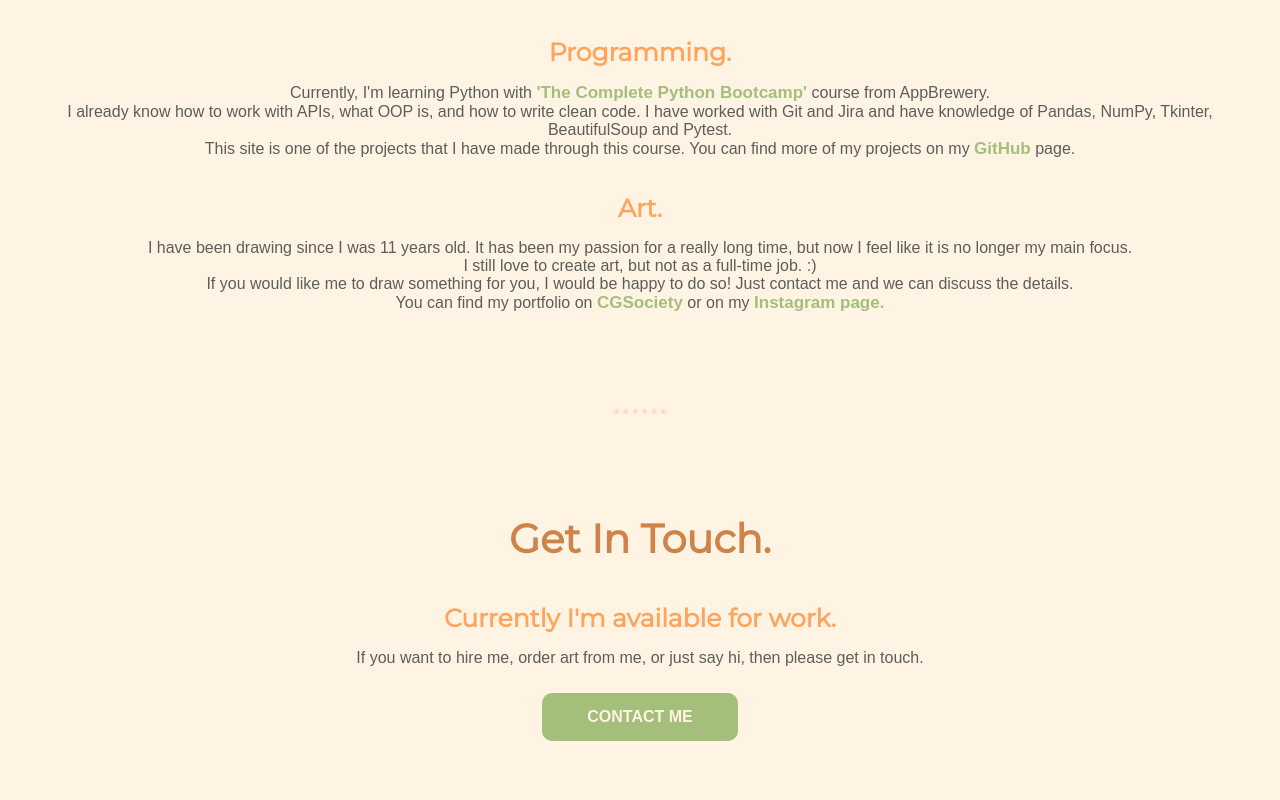
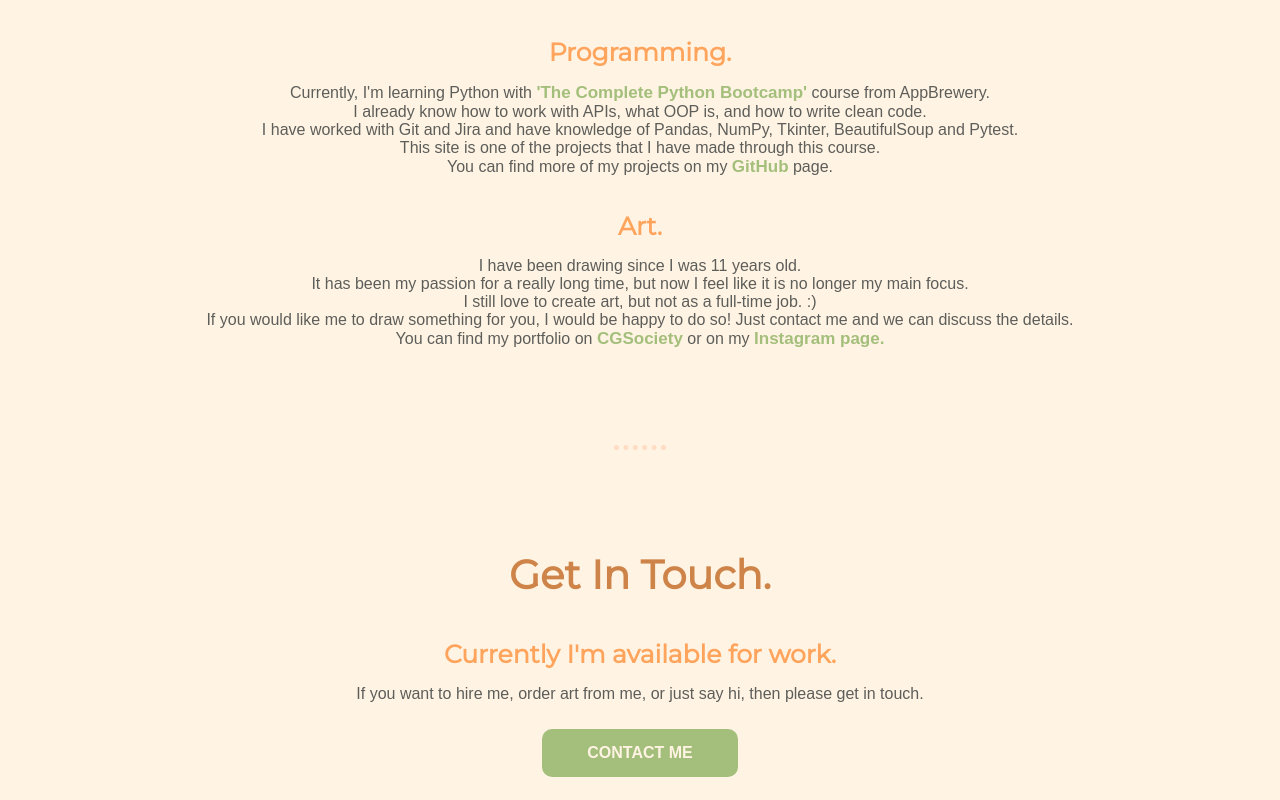
Before and after one commit to iwthu/site, a plain HTML site: page index.html in a window 1280 px wide. Shown: the part 1520-2320 px from the top of the page. Drawn offline with Linux system fonts and the light colour scheme.

Commit message:
some design changes

```diff
--- a/index.html
+++ b/index.html
@@ -42,14 +42,14 @@
         <img class="" src="" alt="">
         <h3>Programming.</h3>
         <p>Currently, I'm learning Python with <a class="text-links" href="https://www.udemy.com/course/100-days-of-code/">'The Complete Python Bootcamp'</a> сourse from AppBrewery.<br>
-            I already know how to work with APIs, what OOP is, and how to write clean code. I have worked with Git and Jira and have knowledge of Pandas, NumPy, Tkinter, BeautifulSoup and Pytest. <br>
-            This site is one of the projects that I have made through this course. You can find more of my projects on my <a class="text-links" href="https://github.com/iwthu">GitHub</a> page.
+            I already know how to work with APIs, what OOP is, and how to write clean code.<br> I have worked with Git and Jira and have knowledge of Pandas, NumPy, Tkinter, BeautifulSoup and Pytest. <br>
+            This site is one of the projects that I have made through this course.<br> You can find more of my projects on my <a class="text-links" href="https://github.com/iwthu">GitHub</a> page.
         </p>
       </div>
       <div class="skill-row">
         <img class="" src="" alt="">
         <h3>Art.</h3>
-        <p>I have been drawing since I was 11 years old. It has been my passion for a really long time, but now I feel like it is no longer my main focus.<br>
+        <p>I have been drawing since I was 11 years old.<br> It has been my passion for a really long time, but now I feel like it is no longer my main focus.<br>
           I still love to create art, but not as a full-time job. :)<br>
           If you would like me to draw something for you, I would be happy to do so! Just contact me and we can discuss the details.<br>
           You can find my portfolio on <a class="text-links" href="https://iwthu.cgsociety.org/">CGSociety</a> or on my <a class="text-links" href="https://www.instagram.com/iwthu__/">Instagram page.</a>
```
